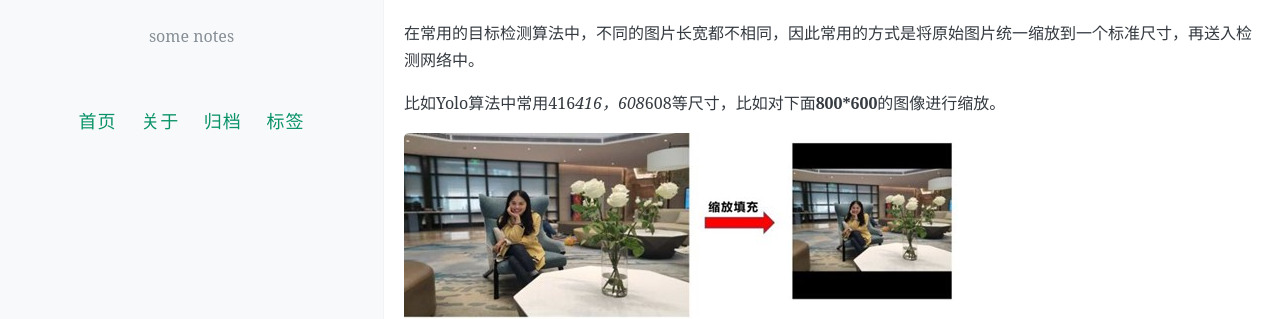
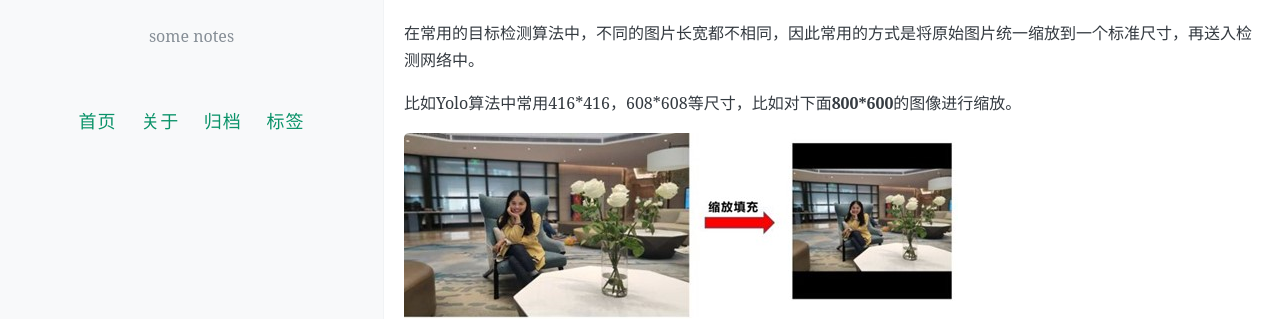
Before and after one commit to lulugai/Blog, a Jekyll site: the page built from _posts/2021-06-25-yolov5.md, in a window 1280 px wide and 900 px high, scrolled down 971 px. Shown: the part 168-487 px from the top of the window. Built offline with Jekyll 4.4.1, drawn with Linux system fonts in a browser that asks for light colours; comment, search, counter and statistics services are not loaded.

```diff
--- a/_posts/2021-06-25-yolov5.md
+++ b/_posts/2021-06-25-yolov5.md
@@ -30,7 +30,7 @@ Mosaic是参考2019年底提出的CutMix数据增强的方式，但CutMix只使
 ## 自适应图片缩放
 在常用的目标检测算法中，不同的图片长宽都不相同，因此常用的方式是将原始图片统一缩放到一个标准尺寸，再送入检测网络中。
 
-比如Yolo算法中常用416*416，608*608等尺寸，比如对下面**800*600**的图像进行缩放。
+比如Yolo算法中常用416\*416，608\*608等尺寸，比如对下面**800*600**的图像进行缩放。
 
 ![](https://github.com/lulugai/Blog/blob/master/images/%E5%9B%BE%E7%89%872.jpg)
 
```
